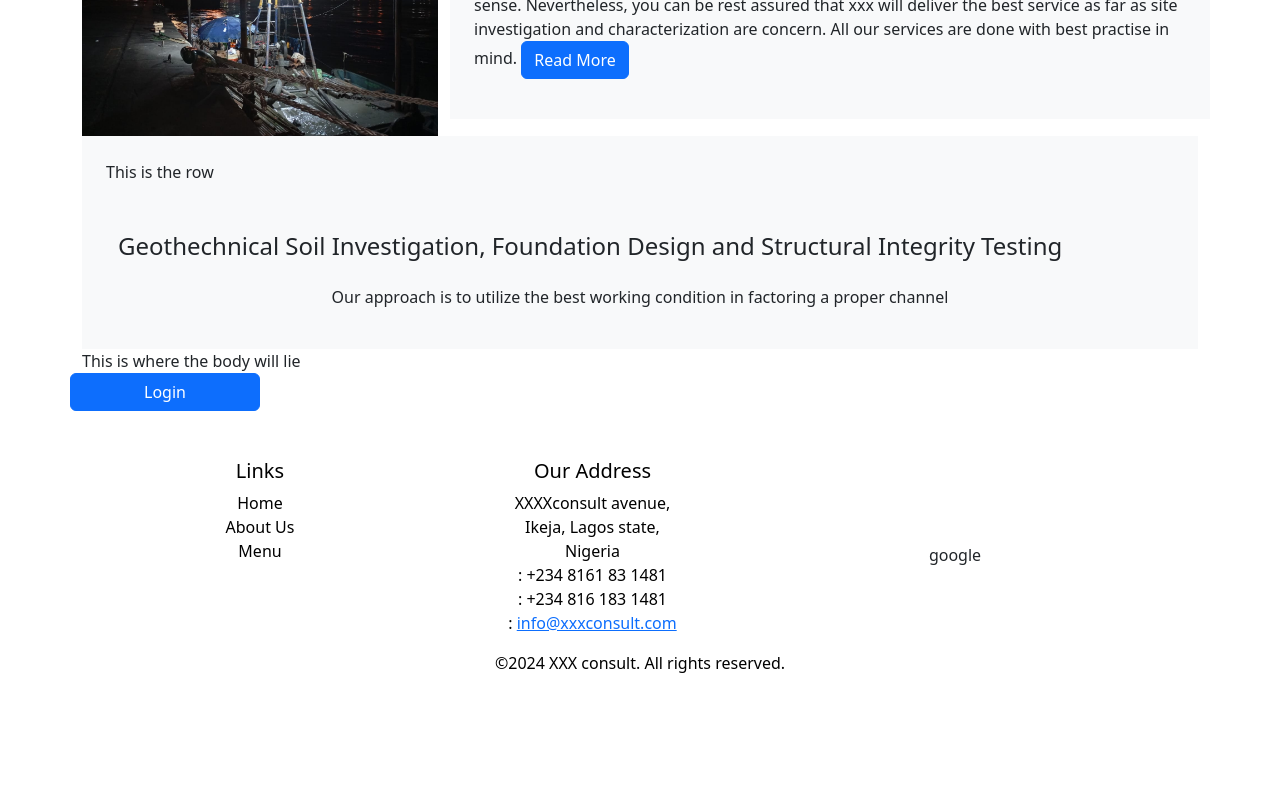
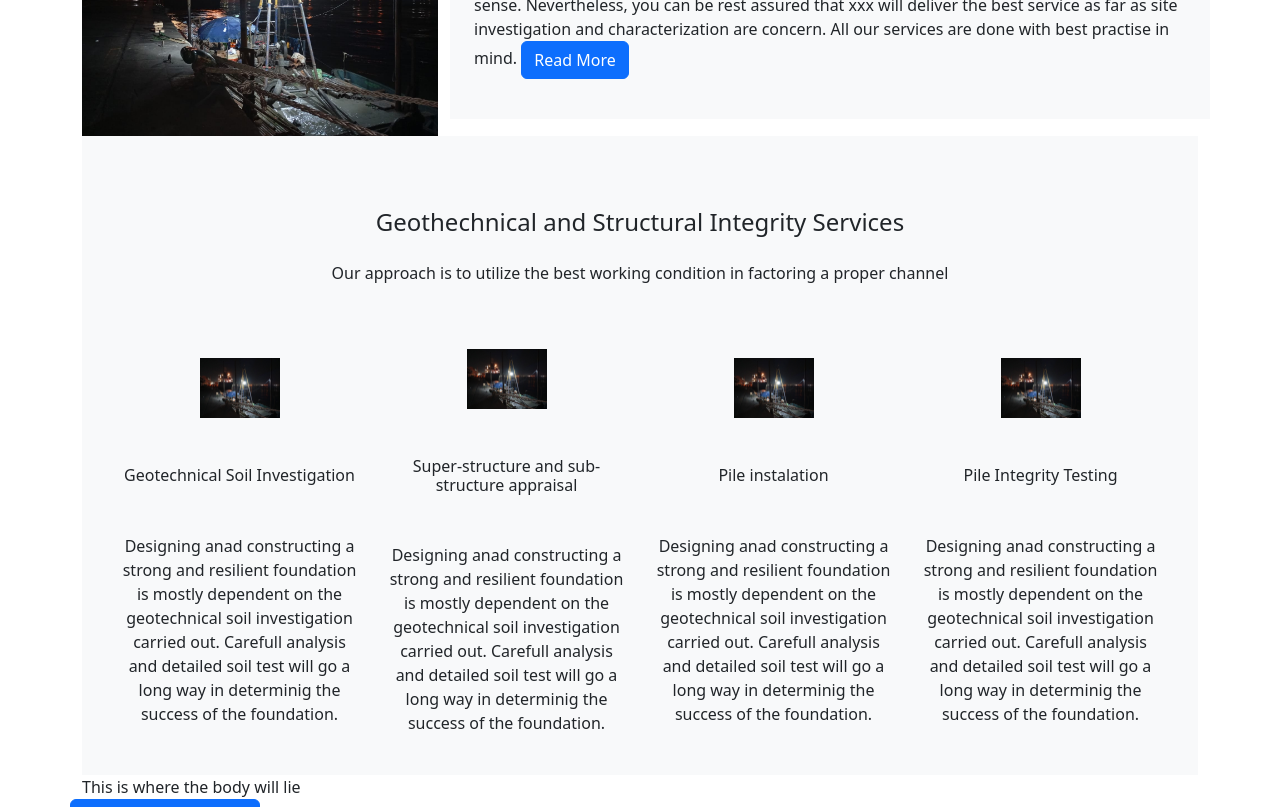
Before and after one commit to lecxis/terrakon, a React (Create React App) app: page / in a window 1280 px wide. Shown: the part 780-1587 px from the top of the page. Before the commit the page ends 1471 px from the top, so only its background shows below. Built offline with nearby package versions, Linux system fonts and the light colour scheme.

Commit message:
the home page third section is almost well structured

```diff
--- a/src/components/homeComponent.js
+++ b/src/components/homeComponent.js
@@ -64,12 +64,77 @@ fetch('https://htacapi.onrender.com/api/defaulthtac/Account/authenticate',
       </Row>
 
       <Row className="mx-auto bg-light p-4">
-        This is the row
-        <Col xs={12}  >
-             <h4 className="mt-5"> Geothechnical Soil Investigation, Foundation Design and Structural Integrity Testing</h4>
 
-             <p className="text-center mt-4"> Our approach is to utilize the best working condition in factoring a proper channel</p>
+        <Col xs={12} className="text-center"  >
+             <h4 className="mt-5"> Geothechnical and  Structural Integrity Services</h4>
+
+             <p className=" mt-4"> Our approach is to utilize the best working condition in factoring a proper channel</p>
         </Col>
+
+        <Col xs={12} >
+              <Row className="mt-5 align-items-center text-center">
+                <Col md ={4} lg={3} className= "justify-content-center " >
+                      <img
+    src={process.env.PUBLIC_URL + '/asset/images/ship-rig.jpg'}
+         alt="Rig beside a ship" width = "80"
+        // className="img-fluid m-6"
+       />
+       <h6 className="my-5">Geotechnical Soil Investigation</h6>
+
+       <p>
+        Designing anad constructing a strong and resilient foundation is mostly dependent on the geotechnical
+        soil investigation carried out. Carefull analysis and detailed soil test will go a long way in determinig the
+        success of the foundation.
+       </p>
+                </Col>
+
+                <Col md ={4} lg={3}>
+                      <img
+    src={process.env.PUBLIC_URL + '/asset/images/ship-rig.jpg'}
+         alt="Rig beside a ship" width = "80"
+        // className="img-fluid m-6"
+       />
+       <h6 className="my-5">Super-structure and sub-structure appraisal</h6>
+
+       <p>
+        Designing anad constructing a strong and resilient foundation is mostly dependent on the geotechnical
+        soil investigation carried out. Carefull analysis and detailed soil test will go a long way in determinig the
+        success of the foundation.
+       </p>
+                </Col>
+
+                <Col md ={4} lg={3}>
+                      <img
+    src={process.env.PUBLIC_URL + '/asset/images/ship-rig.jpg'}
+         alt="Rig beside a ship" width = "80"
+        // className="img-fluid m-6"
+       />
+       <h6 className="my-5">Pile instalation</h6>
+
+       <p>
+        Designing anad constructing a strong and resilient foundation is mostly dependent on the geotechnical
+        soil investigation carried out. Carefull analysis and detailed soil test will go a long way in determinig the
+        success of the foundation.
+       </p>
+                </Col>
+
+                <Col md ={4} lg={3}>
+                      <img
+    src={process.env.PUBLIC_URL + '/asset/images/ship-rig.jpg'}
+         alt="Rig beside a ship" width = "80"
+        // className="img-fluid m-6"
+       />
+       <h6 className="my-5">Pile Integrity Testing</h6>
+
+       <p>
+        Designing anad constructing a strong and resilient foundation is mostly dependent on the geotechnical
+        soil investigation carried out. Carefull analysis and detailed soil test will go a long way in determinig the
+        success of the foundation.
+       </p>
+                </Col>
+                </Row>
+        </Col>
+
       </Row>
 
         This is where the body will lie
```
